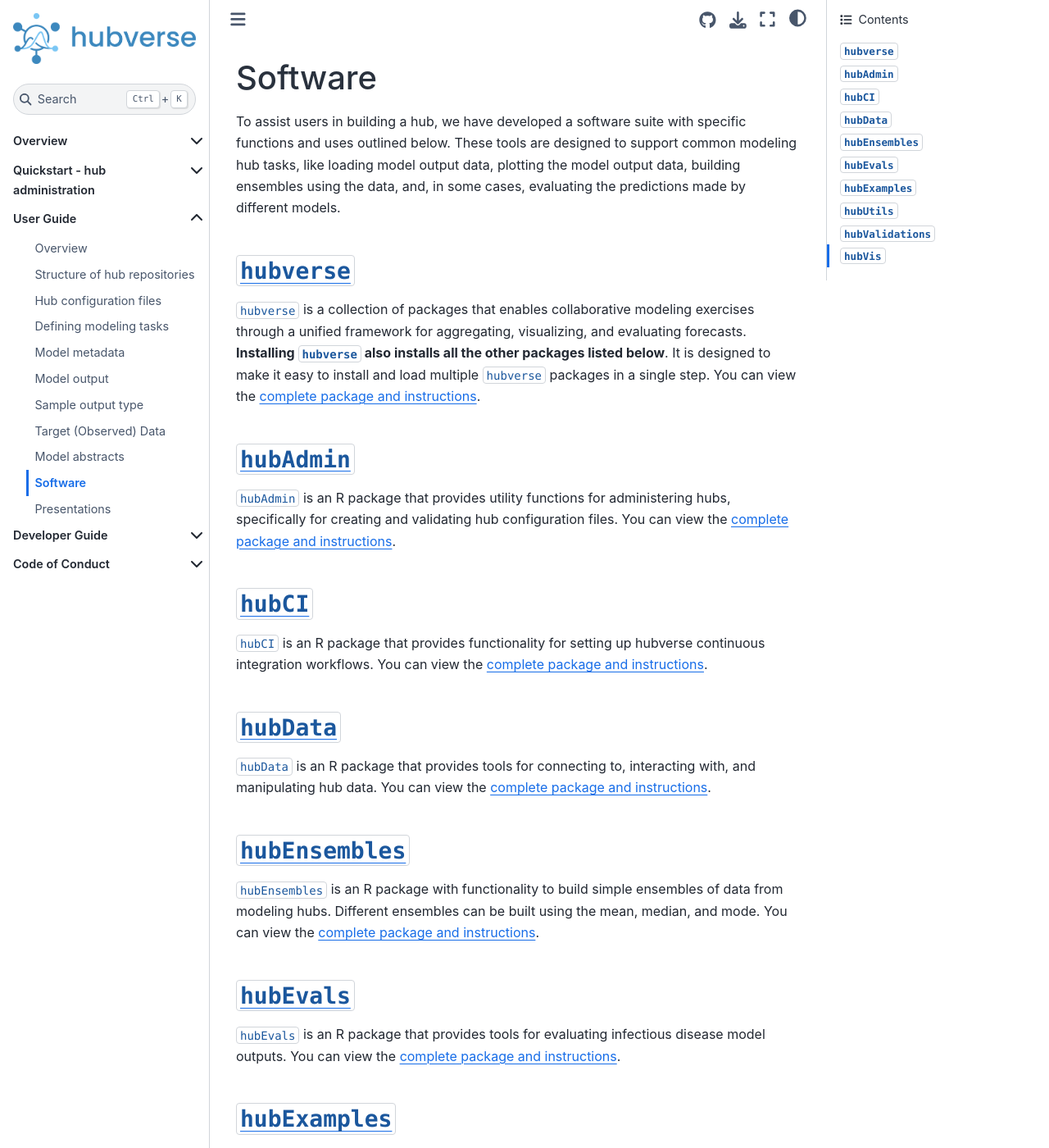
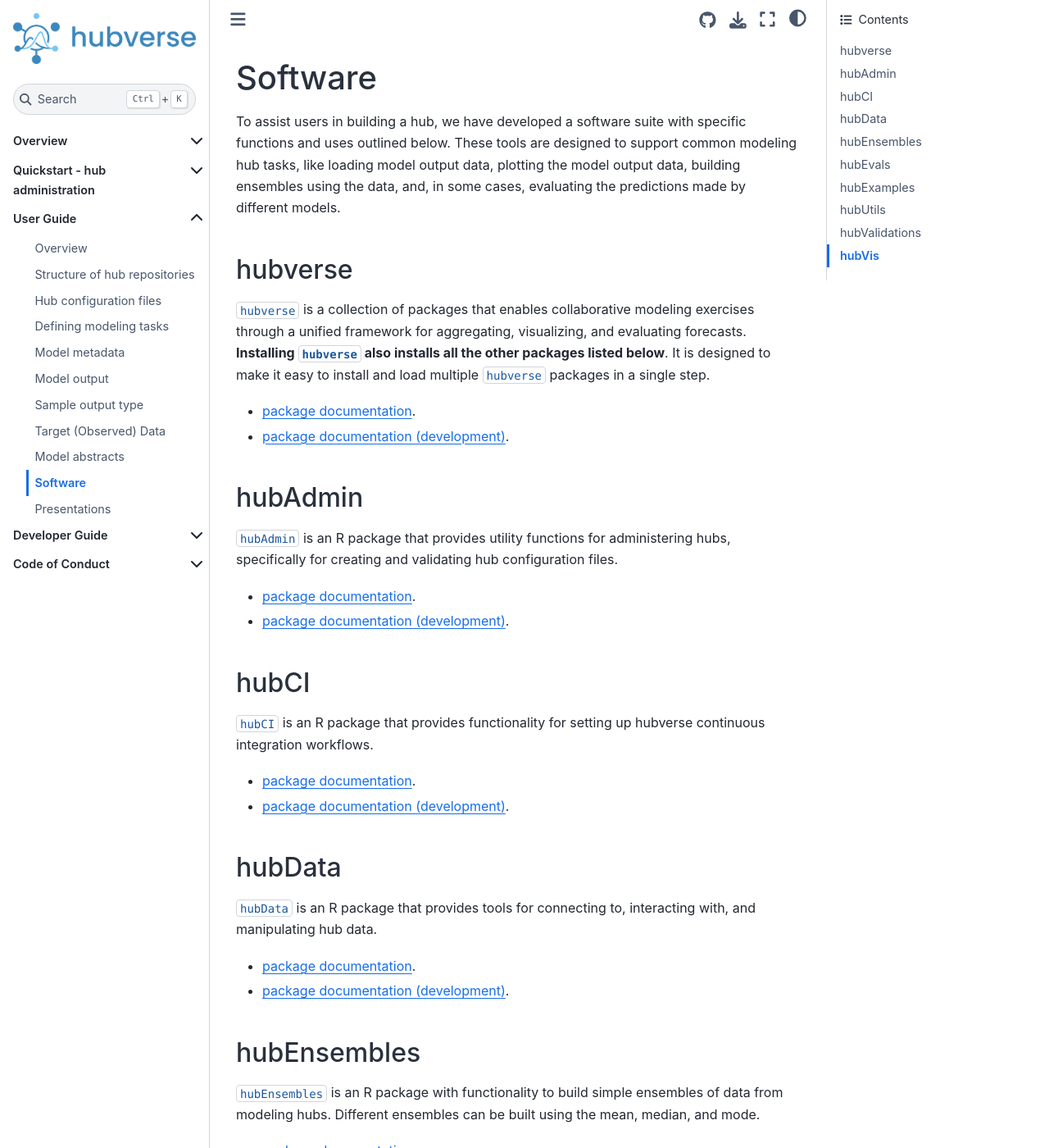
Before and after one commit to hubverse-org/hubDocs, a Sphinx documentation site: the page built from docs/source/user-guide/software.md, in a window 1280 px wide and 1400 px high. Shown: the whole window at 82% size. Built offline with Sphinx 7.4.7 and the Sphinx Book theme 1.1.4, drawn with Linux system fonts in a browser that asks for light colours; comment, search, counter and statistics services are not loaded; some of the changed text lies outside the part shown.

Commit message:
add links to documentation and dev documentation for packages

```diff
--- a/docs/source/user-guide/software.md
+++ b/docs/source/user-guide/software.md
@@ -2,42 +2,72 @@
 
 To assist users in building a hub, we have developed a software suite with specific functions and uses outlined below. These tools are designed to support common modeling hub tasks, like loading model output data, plotting the model output data, building ensembles using the data, and, in some cases, evaluating the predictions made by different models.
 
-## [`hubverse`](https://github.com/hubverse-org/hubverse)
+## hubverse
 
-`hubverse` is a collection of packages that enables collaborative modeling exercises through a unified framework for aggregating, visualizing, and evaluating forecasts. **Installing `hubverse` also installs all the other packages listed below**. It is designed to make it easy to install and load multiple `hubverse` packages in a single step. You can view the [complete package and instructions](https://github.com/hubverse-org/hubverse).
+`hubverse` is a collection of packages that enables collaborative modeling exercises through a unified framework for aggregating, visualizing, and evaluating forecasts. **Installing `hubverse` also installs all the other packages listed below**. It is designed to make it easy to install and load multiple `hubverse` packages in a single step.
 
-## [`hubAdmin`](https://github.com/hubverse-org/hubAdmin)
+- [package documentation](https://hubverse-org.github.io/hubverse).
+- [package documentation (development)](https://hubverse-org.github.io/dev/hubverse).
 
-`hubAdmin` is an R package that provides utility functions for administering hubs, specifically for creating and validating hub configuration files. You can view the [complete package and instructions](https://github.com/hubverse-org/hubAdmin).
+## hubAdmin
 
-## [`hubCI`](https://github.com/hubverse-org/hubCI)
+`hubAdmin` is an R package that provides utility functions for administering hubs, specifically for creating and validating hub configuration files.
 
-`hubCI` is an R package that provides functionality for setting up hubverse continuous integration workflows. You can view the [complete package and instructions](https://github.com/hubverse-org/hubCI).
+- [package documentation](https://hubverse-org.github.io/hubAdmin).
+- [package documentation (development)](https://hubverse-org.github.io/dev/hubAdmin).
 
-## [`hubData`](https://github.com/hubverse-org/hubData)
+## hubCI
 
-`hubData` is an R package that provides tools for connecting to, interacting with, and manipulating hub data. You can view the [complete package and instructions](https://github.com/hubverse-org/hubData).
+`hubCI` is an R package that provides functionality for setting up hubverse continuous integration workflows.
 
-## [`hubEnsembles`](https://github.com/hubverse-org/hubEnsembles)
+- [package documentation](https://hubverse-org.github.io/hubCI).
+- [package documentation (development)](https://hubverse-org.github.io/dev/hubCI).
 
-`hubEnsembles` is an R package with functionality to build simple ensembles of data from modeling hubs. Different ensembles can be built using the mean, median, and mode. You can view the [complete package and instructions](https://github.com/hubverse-org/hubEnsembles).
+## hubData
 
-## [`hubEvals`](https://github.com/hubverse-org/hubEvals)
+`hubData` is an R package that provides tools for connecting to, interacting with, and manipulating hub data.
 
-`hubEvals` is an R package that provides tools for evaluating infectious disease model outputs. You can view the [complete package and instructions](https://github.com/hubverse-org/hubEvals).
+- [package documentation](https://hubverse-org.github.io/hubData).
+- [package documentation (development)](https://hubverse-org.github.io/dev/hubData).
 
-## [`hubExamples`](https://github.com/hubverse-org/hubExamples)
+## hubEnsembles
 
-`hubExamples` is an R package that provides example data for forecasting and scenario modeling hubs in the hubverse format. You can view the [complete package and instructions](https://github.com/hubverse-org/hubExamples).
+`hubEnsembles` is an R package with functionality to build simple ensembles of data from modeling hubs. Different ensembles can be built using the mean, median, and mode.
 
-## [`hubUtils`](https://hubverse-org.github.io/hubUtils/)
+- [package documentation](https://hubverse-org.github.io/hubEnsembles).
+- [package documentation (development)](https://hubverse-org.github.io/dev/hubEnsembles).
 
-`hubUtils` is a lightweight R package containing general utilities imported by other hubverse packages. Previously, `hubUtils` was a larger package with more functions, but most were moved and split across `hubData` and `hubAdmin`. You can view the [complete package and instructions](https://github.com/hubverse-org/hubUtils).
+## hubEvals
 
-## [`hubValidations`](https://github.com/hubverse-org/hubValidations)
+`hubEvals` is an R package that provides tools for evaluating infectious disease model outputs.
 
-`hubValidations` is an R package that facilitates the implementation of general validation rules enforced on submissions in the form of pull requests to hub repositories. You can view the [complete package and instructions](https://github.com/hubverse-org/hubValidations).
+- [package documentation](https://hubverse-org.github.io/hubEvals).
+- [package documentation (development)](https://hubverse-org.github.io/dev/hubEvals).
 
-## [`hubVis`](https://github.com/hubverse-org/hubVis)
+## hubExamples
 
-`hubVis` is an R package that provides plotting methods for hub model outputs to synthesize and visualize model submissions. You can view the [complete package and instructions](https://github.com/hubverse-org/hubVis).
+`hubExamples` is an R package that provides example data for forecasting and scenario modeling hubs in the hubverse format.
+
+- [package documentation](https://hubverse-org.github.io/hubExamples).
+- [package documentation (development)](https://hubverse-org.github.io/dev/hubExamples).
+
+## hubUtils
+
+`hubUtils` is a lightweight R package containing general utilities imported by other hubverse packages. Previously, `hubUtils` was a larger package with more functions, but most were moved and split across `hubData` and `hubAdmin`.
+
+- [package documentation](https://hubverse-org.github.io/hubUtils).
+- [package documentation (development)](https://hubverse-org.github.io/dev/hubUtils).
+
+## hubValidations
+
+`hubValidations` is an R package that facilitates the implementation of general validation rules enforced on submissions in the form of pull requests to hub repositories.
+
+- [package documentation](https://hubverse-org.github.io/hubValidations).
+- [package documentation (development)](https://hubverse-org.github.io/dev/hubValidations).
+
+## hubVis
+
+`hubVis` is an R package that provides plotting methods for hub model outputs to synthesize and visualize model submissions.
+
+- [package documentation](https://hubverse-org.github.io/hubVis).
+- [package documentation (development)](https://hubverse-org.github.io/dev/hubVis).
```
